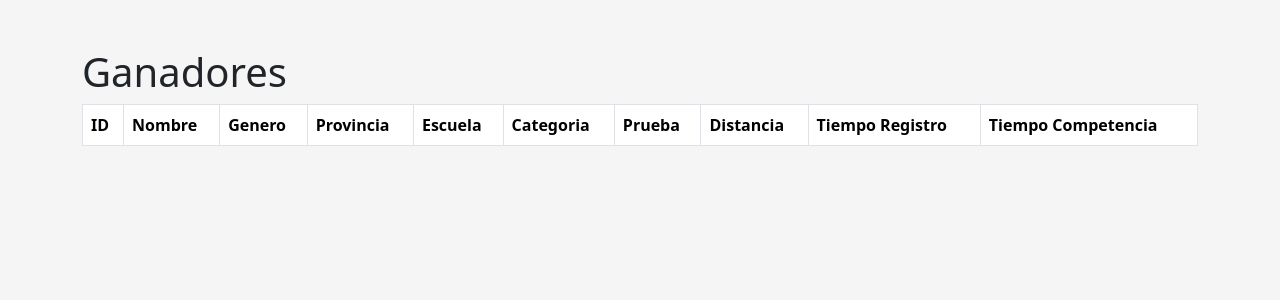
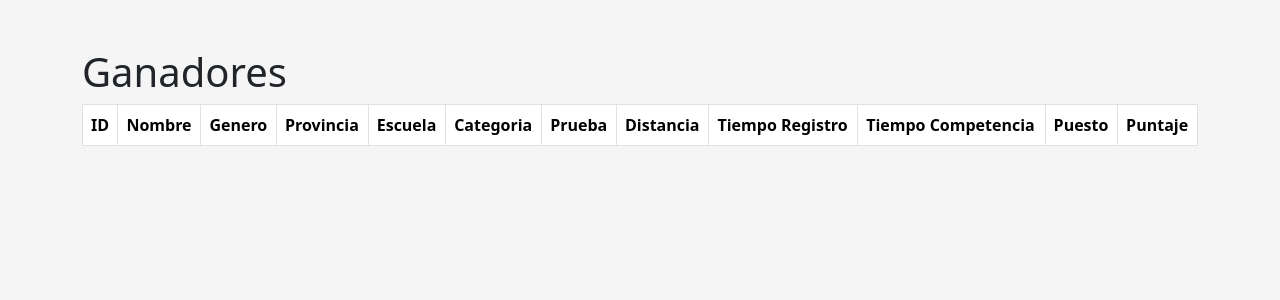
Before and after one commit to JorgeArguello1999/Spotec, a Django app: page /winners/ in a window 1280 px wide. Shown: the part 56-356 px from the top of the page. Run offline with Django 4.2, Linux system fonts and the light colour scheme; data that the repository does not hold is empty.

Commit message:
work: Trabajando en la tabla de campeones

```diff
--- a/competence/templates/list_competence.html
+++ b/competence/templates/list_competence.html
@@ -125,7 +125,7 @@
             </td>
         </tr>
         {% endfor %}
-
     </table>
+    <button class="btn btn btn-success">Generar Ganadores</button>
 </div>
 {% endblock %}
--- a/winners/templates/list_winners.html
+++ b/winners/templates/list_winners.html
@@ -18,6 +18,8 @@
             <th>Distancia</th>
             <th>Tiempo Registro</th>
             <th>Tiempo Competencia</th>
+            <th>Puesto</th>
+            <th>Puntaje</th>
         </tr>
 
         {% for list in lista %}
--- a/winners/urls.py
+++ b/winners/urls.py
@@ -3,6 +3,6 @@ from . import views
 
 urlpatterns = [
     path("", views.list_all, name="list_winners"),
-    # path("create/", views.create, name="create_insert_students"),
+    path("<str:distancia>/<str:genero>/<str:categoria>/<str:prueba>", views.list_filter, name="list_filter"),
     # path("delete/<str:cedula>", views.delete, name="delete_students")
 ]
--- a/winners/views.py
+++ b/winners/views.py
@@ -1,11 +1,24 @@
 from django.shortcuts import render
 from .models import Ganadores
+from competence.models import Competencia
 
 # Create your views here.
 def list_all(request):
-    lista = Ganadores.objects.all()
+    competidores = Competencia.objects.all().order_by("tiempo_competencia")
+    # Recorre los competidores y actualiza los puntajes
+    for i, competidor in enumerate(competidores):
+        # Asigna puntajes según la posición en la clasificación
+        puntaje = 9 - i
+        # Competencia.objects.filter(id=competidor.id).update(puntos=puntaje)
+        print(f"El jugador: {competidor.nombre} tiene:{puntaje}")
+
+    print("Realizado")
+
 
     return render(request, "list_winners.html", {
         "titulo": "Ganadores",
-        "lista": lista
+        "lista": competidores
     })
+
+def list_filter(request, distancia, genero, categoria, prueba):
+    pass
```
